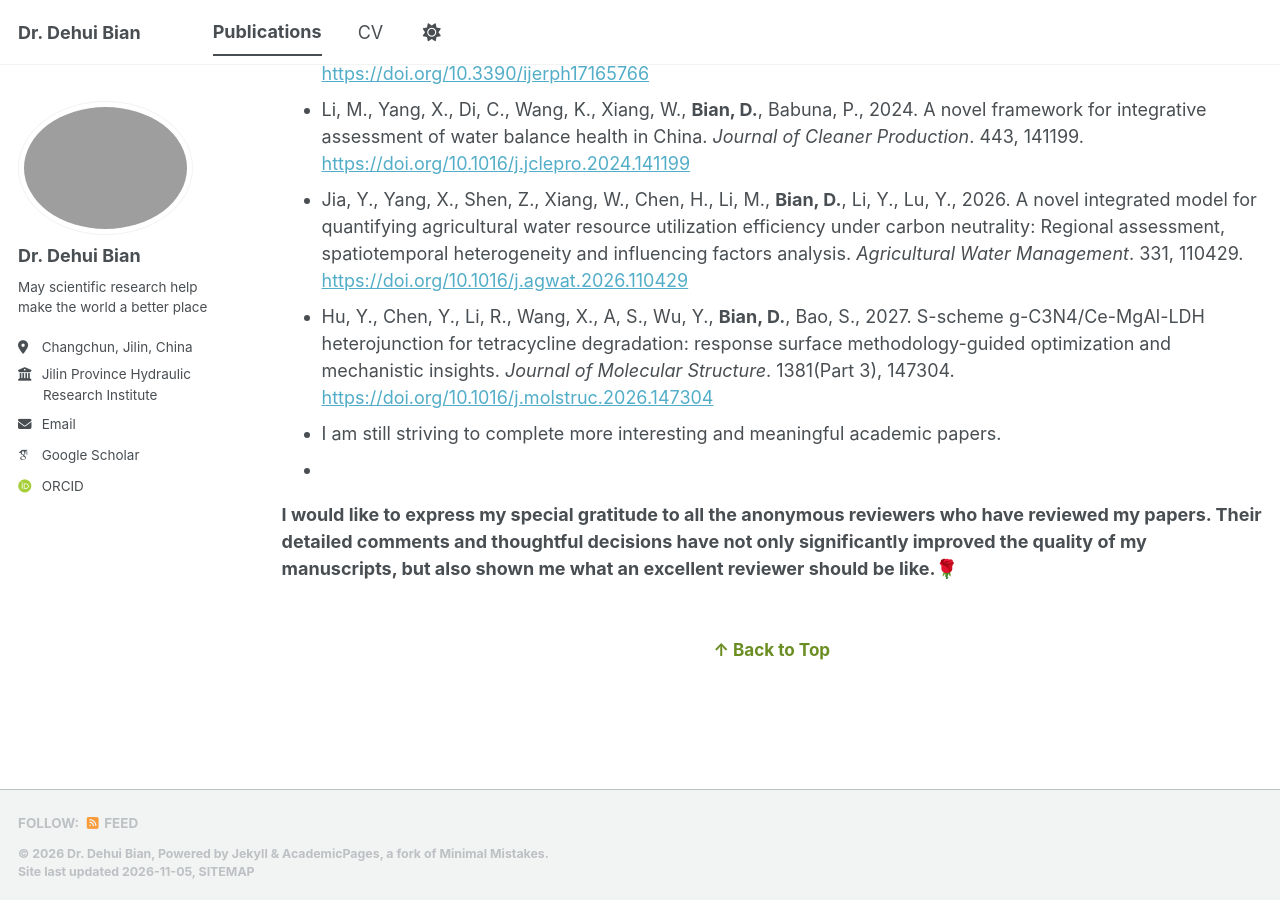
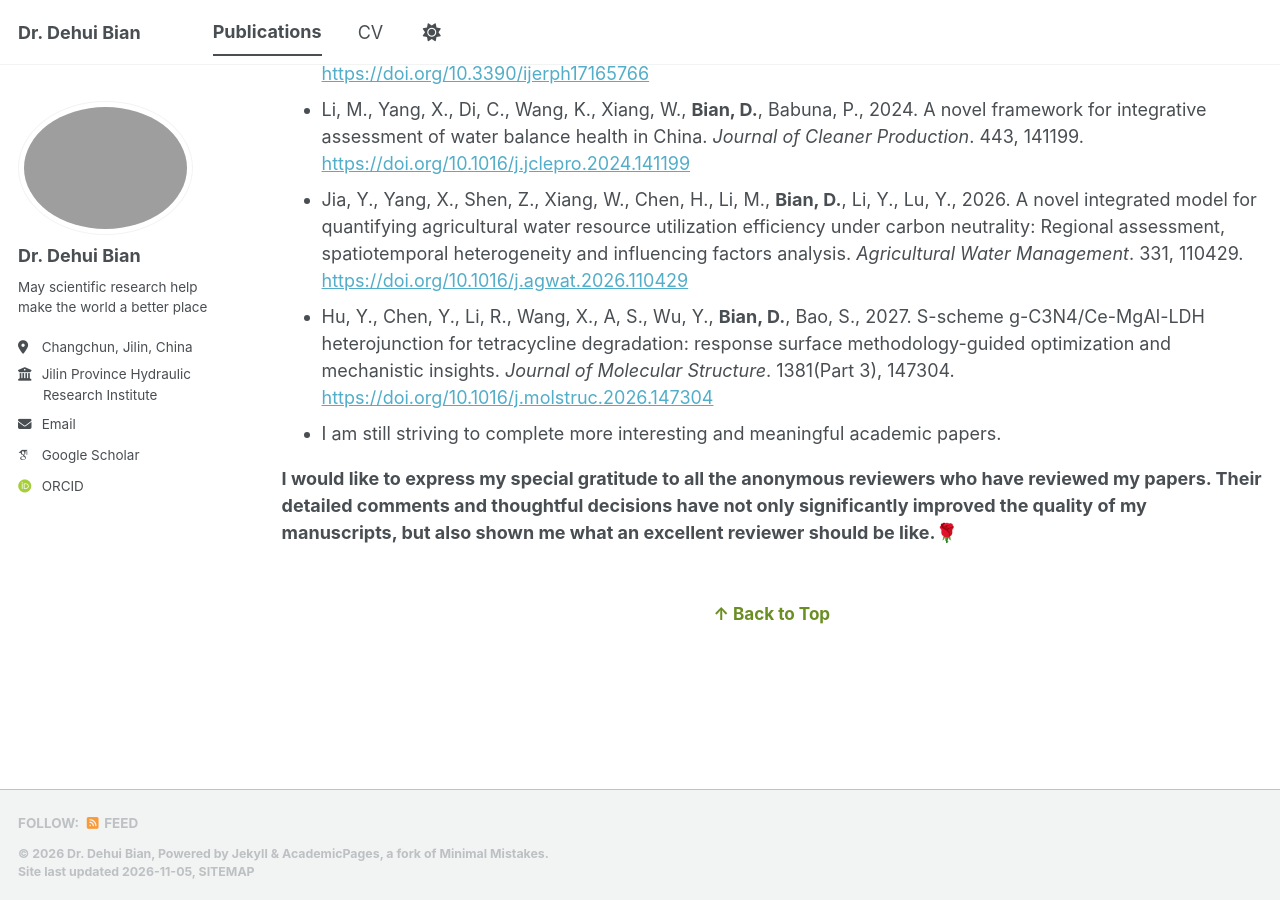
Before and after one commit to DehuiBian/dehuibian.github.io, a Jekyll site: the page built from _pages/publications.html, in a window 1280 px wide and 900 px high, scrolled down 2406 px. Built offline with Jekyll 4.4.1, drawn with Linux system fonts in a browser that asks for light colours; some web fonts are replaced; a script bundle is joined from its source files by our own code; library files that are not in the unit come from our copies.

Commit message:
publications.html

```diff
--- a/_pages/publications.html
+++ b/_pages/publications.html
@@ -119,7 +119,7 @@ author_profile: true
   <li>Li, M., Yang, X., Di, C., Wang, K., Xiang, W., <strong>Bian, D.</strong>, Babuna, P., 2024. A novel framework for integrative assessment of water balance health in China. <em>Journal of Cleaner Production</em>. 443, 141199. <a href="https://doi.org/10.1016/j.jclepro.2024.141199">https://doi.org/10.1016/j.jclepro.2024.141199</a></li>
   <li>Jia, Y., Yang, X., Shen, Z., Xiang, W., Chen, H., Li, M., <strong>Bian, D.</strong>, Li, Y., Lu, Y., 2026. A novel integrated model for quantifying agricultural water resource utilization efficiency under carbon neutrality: Regional assessment, spatiotemporal heterogeneity and influencing factors analysis. <em>Agricultural Water Management</em>. 331, 110429. <a href="https://doi.org/10.1016/j.agwat.2026.110429">https://doi.org/10.1016/j.agwat.2026.110429</a></li>
   <li>Hu, Y., Chen, Y., Li, R., Wang, X., A, S., Wu, Y., <strong>Bian, D.</strong>, Bao, S., 2027. S-scheme g-C3N4/Ce-MgAl-LDH heterojunction for tetracycline degradation: response surface methodology-guided optimization and mechanistic insights. <em>Journal of Molecular Structure</em>. 1381(Part 3), 147304. <a href="https://doi.org/10.1016/j.molstruc.2026.147304">https://doi.org/10.1016/j.molstruc.2026.147304</a></li>
-  <li>I am still striving to complete more interesting and meaningful academic papers.<li>
+  <li>I am still striving to complete more interesting and meaningful academic papers.</li style="list-style:none;">
 </ul>
   <strong>I would like to express my special gratitude to all the anonymous reviewers who have reviewed my papers. Their detailed comments and thoughtful decisions have not only significantly improved the quality of my manuscripts, but also shown me what an excellent reviewer should be like.<strong><span class="rose-inline"><span class="rose" style="animation-duration:2.2s;">🌹</span></span>
 
```
